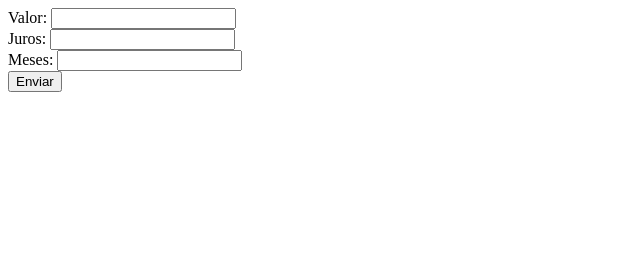
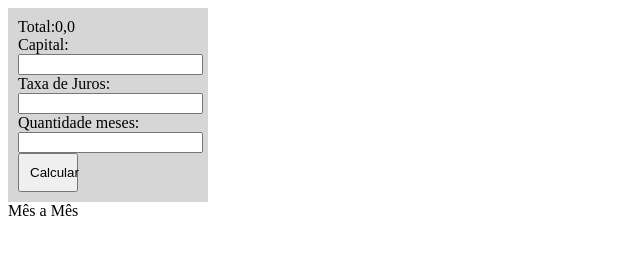
Before and after one commit to MatheuSantana/primeiroh_3t, a plain HTML site: page index.html in a window 1280 px wide. Shown: the whole page, without its empty margins (0-640 px from the left). Drawn offline with Linux system fonts and the light colour scheme.

Commit message:
Update index.html

```diff
--- a/index.html
+++ b/index.html
@@ -1,19 +1,32 @@
 <!DOCTYPE html>
-<html lang="pt-br">
+<html lang="en">
+
 <head>
     <meta charset="UTF-8">
     <meta http-equiv="X-UA-Compatible" content="IE=edge">
     <meta name="viewport" content="width=device-width, initial-scale=1.0">
-    <title>Primeiro H</title>
+    <title>Terceiro Trimestre</title>
     <script src="estudo.js"></script>
+
+    <link rel="stylesheet" href="geral.css">
 
 </head>
 <body>
+    <div class="calculadora">
 
-   Valor: <input id="val" type="text"><br>
-   Juros: <input id="ju" type="text"><br>
-   Meses: <input id="mes" type="text"><br>
-   <button onclick="total()">Enviar</button>
+        <div class="spResultado">
+            <span id="resultado">Total:0,0</span><br>
+        </div>
+
+        Capital: <input id="valor" type="text"> <br>
+        Taxa de Juros: <input id="juros" type="text"> <br>
+        Quantidade meses: <input id="meses" type="text"> <br>
+        <button id="btnCalc" onclick="total()">Calcular</button>
+    </div>
+
+    <div class="listaMensal">
+        <span id="mes">Mês a Mês</span>
+    </div>
 
 </body>
 </html>
```
